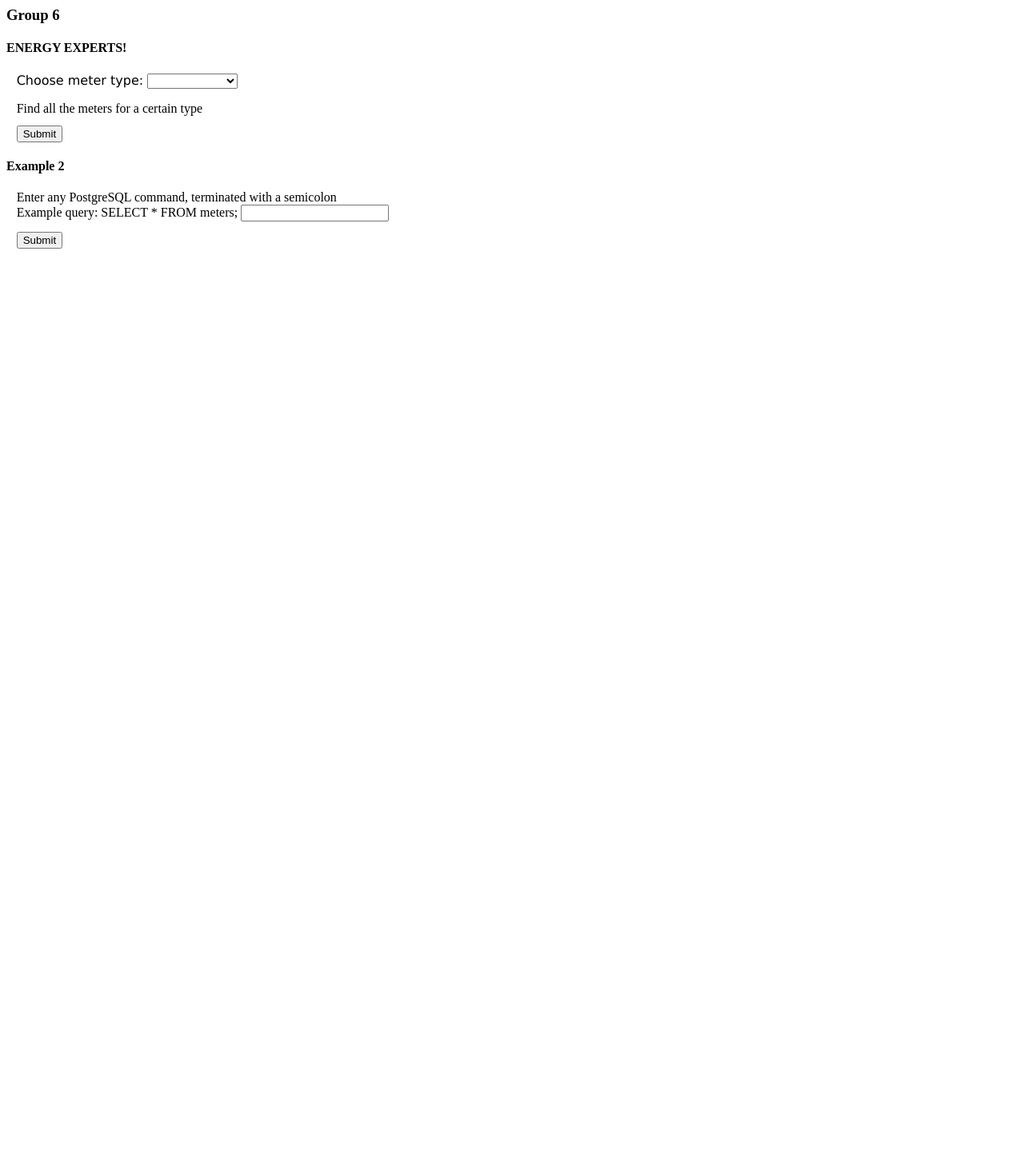
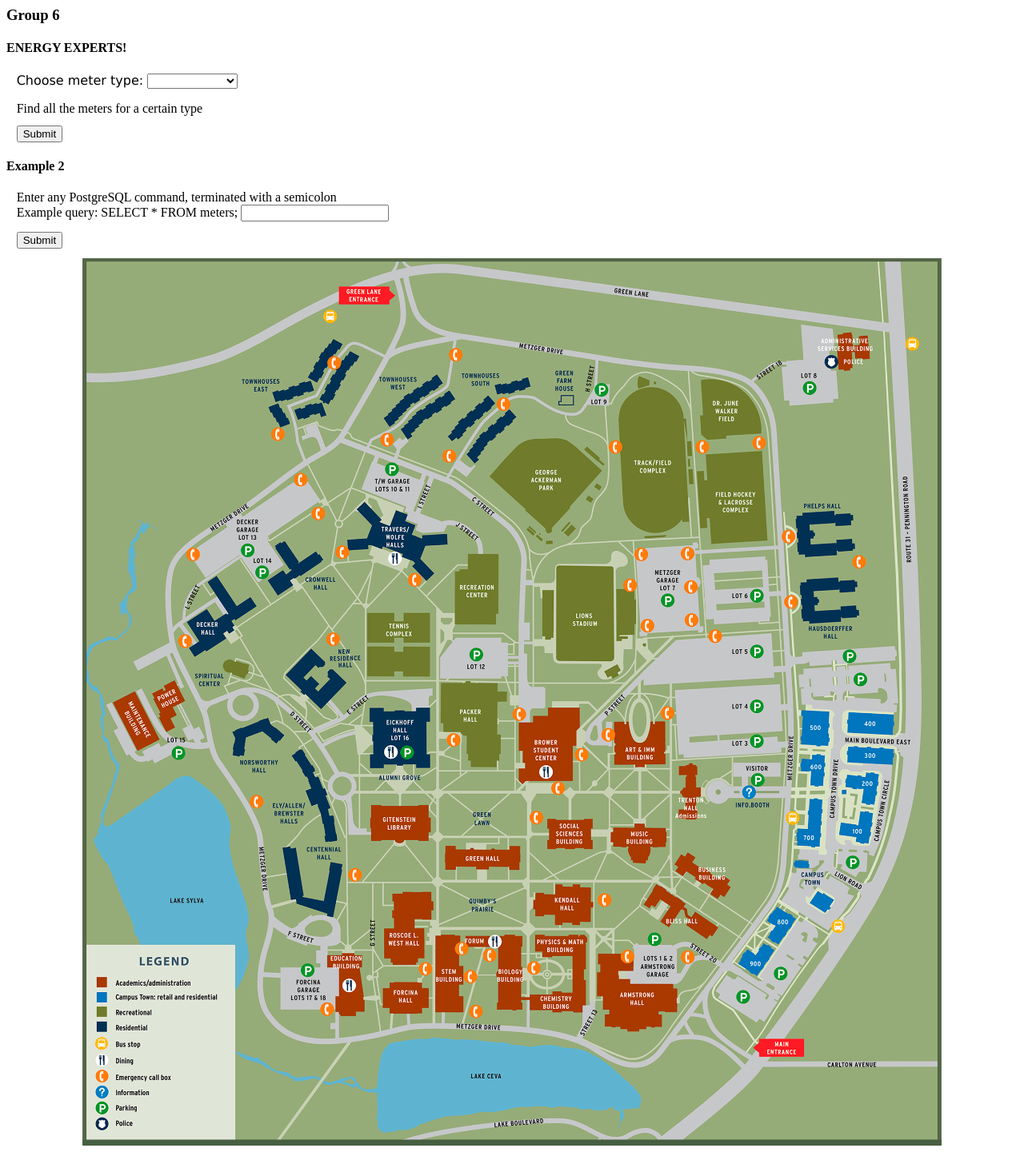
Before and after one commit to tomcamilli/cab-project-02-6, a Flask app: page / in a window 1280 px wide. Shown: the whole page at 80% size. Before the commit the page ends 311 px from the top, so only its background shows below. Run offline with Flask 2, Linux system fonts and the light colour scheme; some libraries are stand-ins or nearby versions.

Commit message:
Update eD-form.html

```diff
--- a/templates/eD-form.html
+++ b/templates/eD-form.html
@@ -36,6 +36,9 @@
             </div>
                 <input type="submit" value="Submit">
         </form>
+	<div>
+		<img src="{{ url_for('static',filename='/images/tcnj-map.png') }}" alt="Map of TCNJ">
+	    </div>
     </body>
 
     <!-- minimal styling -->
@@ -47,5 +50,11 @@
         div {
             margin: 1% 0;
         }
+	img {
+		width: 85%;
+		display: block;
+		margin-left: auto;
+		margin-right: auto;
+	    }
     </style>
 </html>
```
